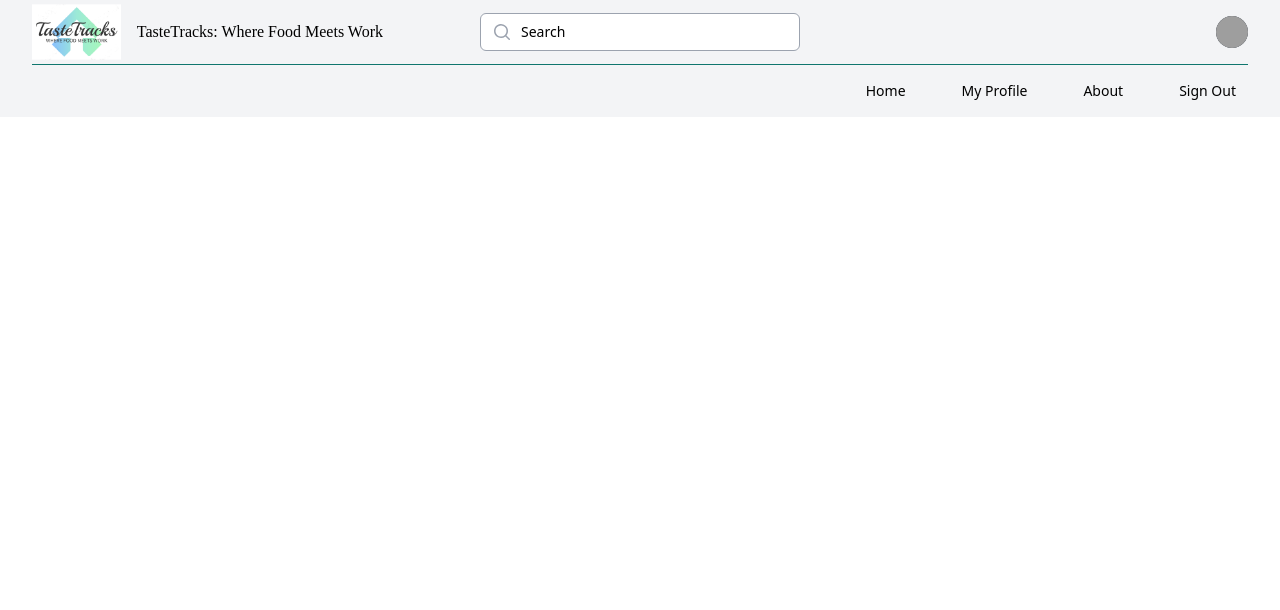
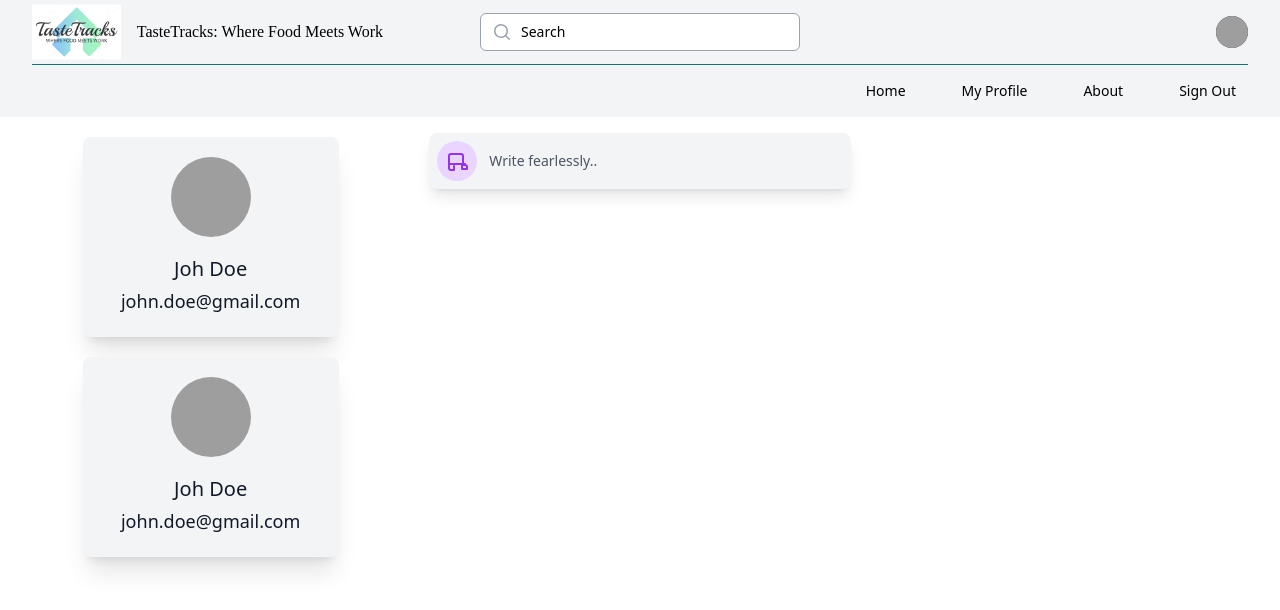
Before and after one commit to Oishi62/taste-tracks, a React (Vite) app: page /home_reviews in a window 1280 px wide. Shown: the top 610 px of the page. Built offline with nearby package versions, Linux system fonts and the light colour scheme; grey boxes are pictures that could not be loaded.

Commit message:
LeftLayout and PostReview Update

```diff
--- /dev/null
+++ b/src/components/LeftLayout.jsx
@@ -0,0 +1,95 @@
+import React from 'react';
+
+const LeftLayout = () => {
+  return (
+    <>
+      {/* Left Top Component */}
+      <div className="flex items-center mt-5 w-full justify-center">
+        <div className="w-64"> {/* Fixed width of 16rem */}
+          <div className="bg-gray-100 shadow-xl rounded-lg py-3">
+            <div className="photo-wrapper p-2">
+              <img
+                className="w-20 h-20 rounded-full mx-auto"
+                src="https://www.gravatar.com/avatar/2acfb745ecf9d4dccb3364752d17f65f?s=260&d=mp"
+                alt="John Doe"
+              />
+            </div>
+            <div className="p-2">
+              <h3 className="text-center text-xl text-gray-900 font-medium leading-8">Joh Doe</h3>
+              <h5 className="text-center text-lg text-gray-900 font-medium leading-8">john.doe@gmail.com</h5>
+              {/* Commented out the rest of the content as it wasn't required in the original code */}
+              {/* <div className="text-center text-gray-400 text-xs font-semibold">
+                  <p>Web Developer</p>
+              </div>
+              <table className="text-xs my-3">
+                  <tbody>
+                      <tr>
+                          <td className="px-2 py-2 text-gray-500 font-semibold">Address</td>
+                          <td className="px-2 py-2">Chatakpur-3, Dhangadhi Kailali</td>
+                      </tr>
+                      <tr>
+                          <td className="px-2 py-2 text-gray-500 font-semibold">Phone</td>
+                          <td className="px-2 py-2">+977 9955221114</td>
+                      </tr>
+                      <tr>
+                          <td className="px-2 py-2 text-gray-500 font-semibold">Email</td>
+                          <td className="px-2 py-2">john@exmaple.com</td>
+                      </tr>
+                  </tbody>
+              </table>
+              <div className="text-center my-3">
+                  <a className="text-xs text-indigo-500 italic hover:underline hover:text-indigo-600 font-medium" href="#">View Profile</a>
+              </div> */}
+            </div>
+          </div>
+        </div>
+      </div>
+    {/* Lower Left Component */}
+
+    <div className="flex items-center mt-5 w-full justify-center">
+        <div className="w-64"> {/* Fixed width of 16rem */}
+          <div className="bg-gray-100 shadow-xl rounded-lg py-3">
+            <div className="photo-wrapper p-2">
+              <img
+                className="w-20 h-20 rounded-full mx-auto"
+                src="https://www.gravatar.com/avatar/2acfb745ecf9d4dccb3364752d17f65f?s=260&d=mp"
+                alt="John Doe"
+              />
+            </div>
+            <div className="p-2">
+              <h3 className="text-center text-xl text-gray-900 font-medium leading-8">Joh Doe</h3>
+              <h5 className="text-center text-lg text-gray-900 font-medium leading-8">john.doe@gmail.com</h5>
+              {/* Commented out the rest of the content as it wasn't required in the original code */}
+              {/* <div className="text-center text-gray-400 text-xs font-semibold">
+                  <p>Web Developer</p>
+              </div>
+              <table className="text-xs my-3">
+                  <tbody>
+                      <tr>
+                          <td className="px-2 py-2 text-gray-500 font-semibold">Address</td>
+                          <td className="px-2 py-2">Chatakpur-3, Dhangadhi Kailali</td>
+                      </tr>
+                      <tr>
+                          <td className="px-2 py-2 text-gray-500 font-semibold">Phone</td>
+                          <td className="px-2 py-2">+977 9955221114</td>
+                      </tr>
+                      <tr>
+                          <td className="px-2 py-2 text-gray-500 font-semibold">Email</td>
+                          <td className="px-2 py-2">john@exmaple.com</td>
+                      </tr>
+                  </tbody>
+              </table>
+              <div className="text-center my-3">
+                  <a className="text-xs text-indigo-500 italic hover:underline hover:text-indigo-600 font-medium" href="#">View Profile</a>
+              </div> */}
+            </div>
+          </div>
+        </div>
+      </div>
+
+
+    </>
+  );
+};
+
+export default LeftLayout;
--- /dev/null
+++ b/src/components/PostReview.jsx
@@ -0,0 +1,26 @@
+import React from 'react'
+
+const PostReview = () => {
+  return (
+    <>
+
+
+<div className="max-w-lg mx-auto mt-4">
+    <div className="bg-gray-100 shadow-lg rounded-lg p-2 flex items-center space-x-3">
+        <div className="p-2 bg-purple-200 rounded-full">
+            <svg xmlns="http://www.w3.org/2000/svg" className="h-6 w-6 text-purple-600" fill="none" viewBox="0 0 24 24" stroke="currentColor" strokeWidth="2">
+                <path strokeLinecap="round" strokeLinejoin="round" d="M17 20h5v-2a2 2 0 00-2-2h-3v4z" />
+                <path strokeLinecap="round" strokeLinejoin="round" d="M4 15V7a2 2 0 012-2h10a2 2 0 012 2v8" />
+                <path strokeLinecap="round" strokeLinejoin="round" d="M4 15v4a2 2 0 002 2h3v-4" />
+                <path strokeLinecap="round" strokeLinejoin="round" d="M4 15h16" />
+            </svg>
+        </div>
+        <div className="text-gray-600 text-sm flex-1">Write fearlessly..</div>
+    </div>
+</div>
+
+    </>
+  )
+}
+
+export default PostReview
--- a/src/pages/Home_Reviews.jsx
+++ b/src/pages/Home_Reviews.jsx
@@ -1,9 +1,17 @@
 import React from 'react'
 import Navbar from '../components/Navbar'
+import PostReview from '../components/PostReview'
+import LeftLayout from '../components/LeftLayout'
 const Home_Reviews = () => {
   return (
     <>
     <Navbar/>
+    <div className="grid grid-cols-6 gap-2">
+    <div class="col-start-1 col-end-3 ..."><LeftLayout/></div>
+    <div class="col-end-5 col-span-2 ..."><PostReview/></div>
+
+    </div>
+
     </>
   )
 }
```
